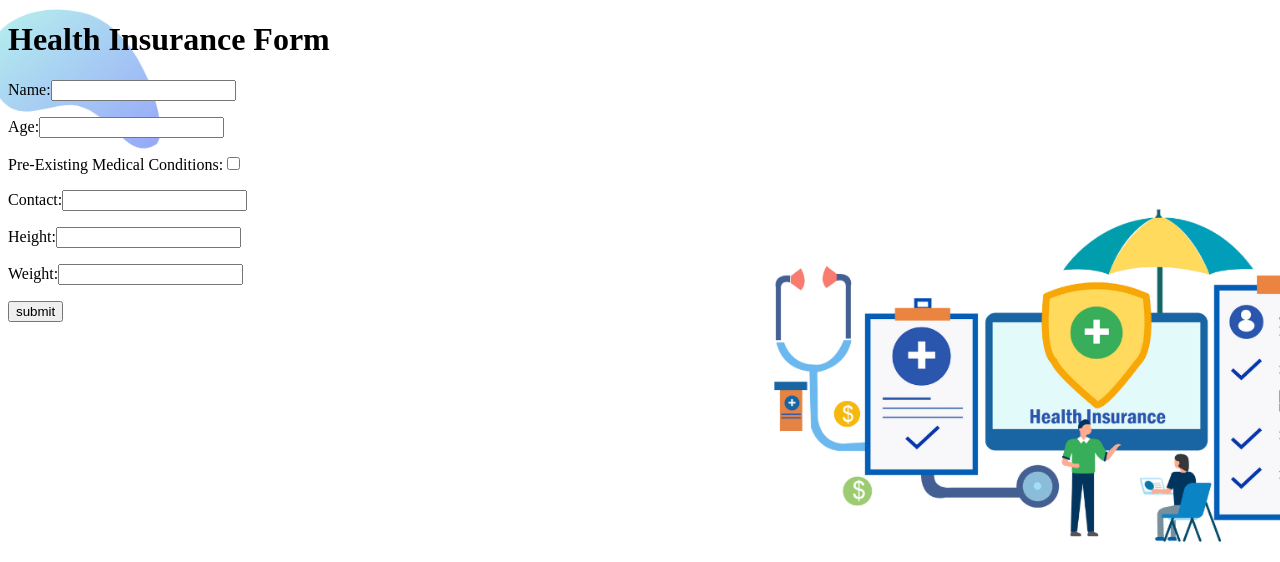
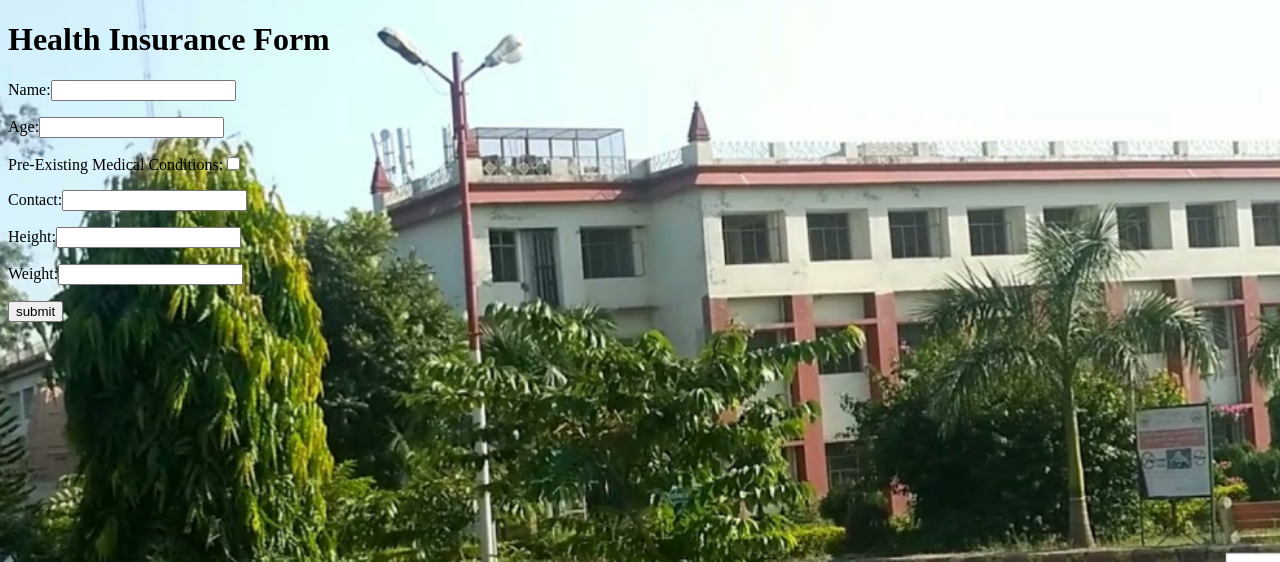
Before and after one commit to baiju012/Flask_Micro_Web_CloudLab, a Flask app: template Cloud_1/templates/Healthcareform_10.html in a window 1280 px wide. Shown: the top 562 px of the page. Run offline with Flask 3, Linux system fonts and the light colour scheme; the template is opened without the code that fills it, so the values that code supplies are empty.

Commit message:
Update Healthcareform_10.html added image exact location

```diff
--- a/Cloud_1/templates/Healthcareform_10.html
+++ b/Cloud_1/templates/Healthcareform_10.html
@@ -4,7 +4,7 @@
         <title>Health Insurance Form</title>
         <style>
             body {
-                background-image:url("/static/image/bg.png");
+                background-image:url("/static/image/cn.png");
                 background-size:cover;
                 background-repeat:no-repeat;
                 background-attachment:fixed;
```
